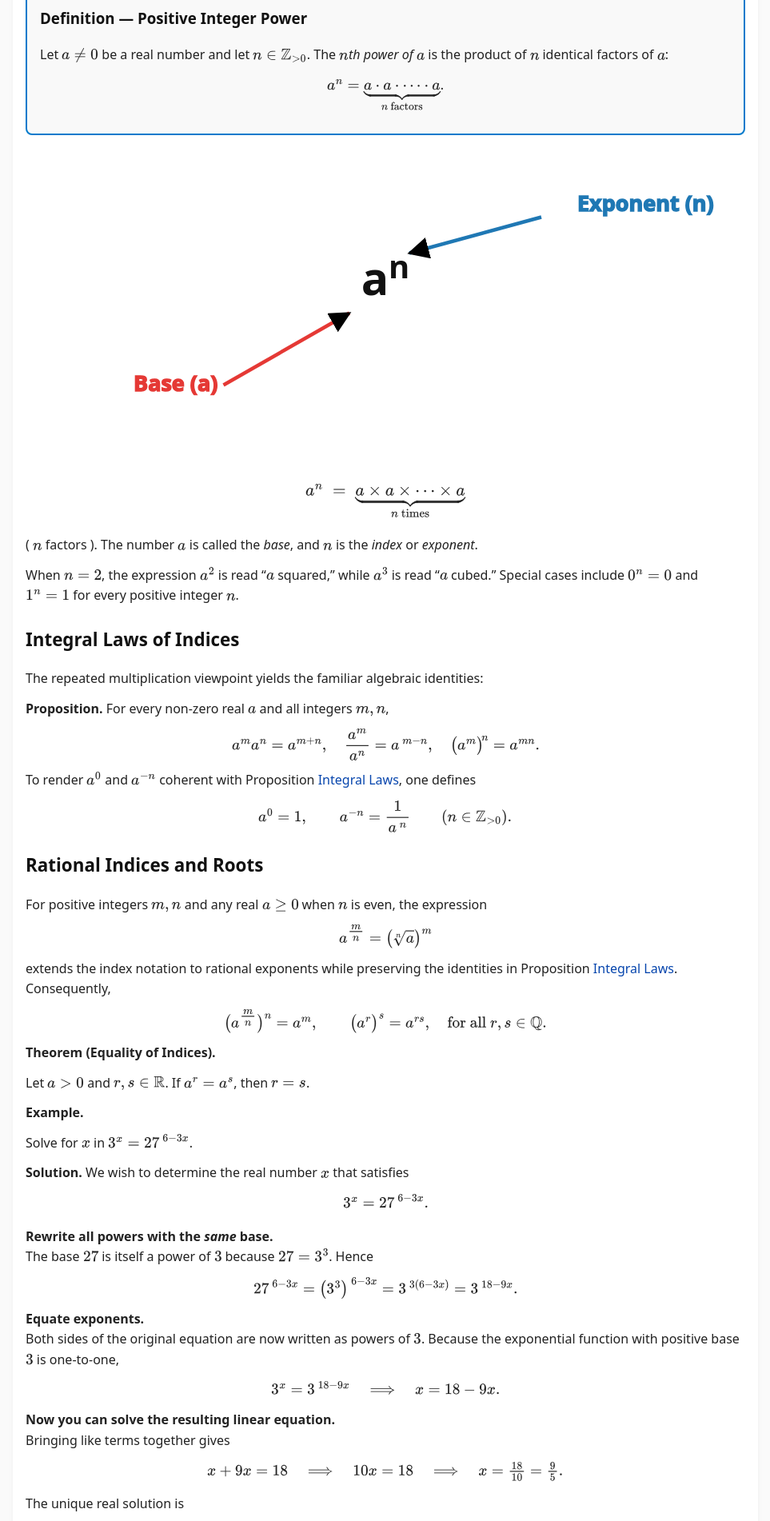
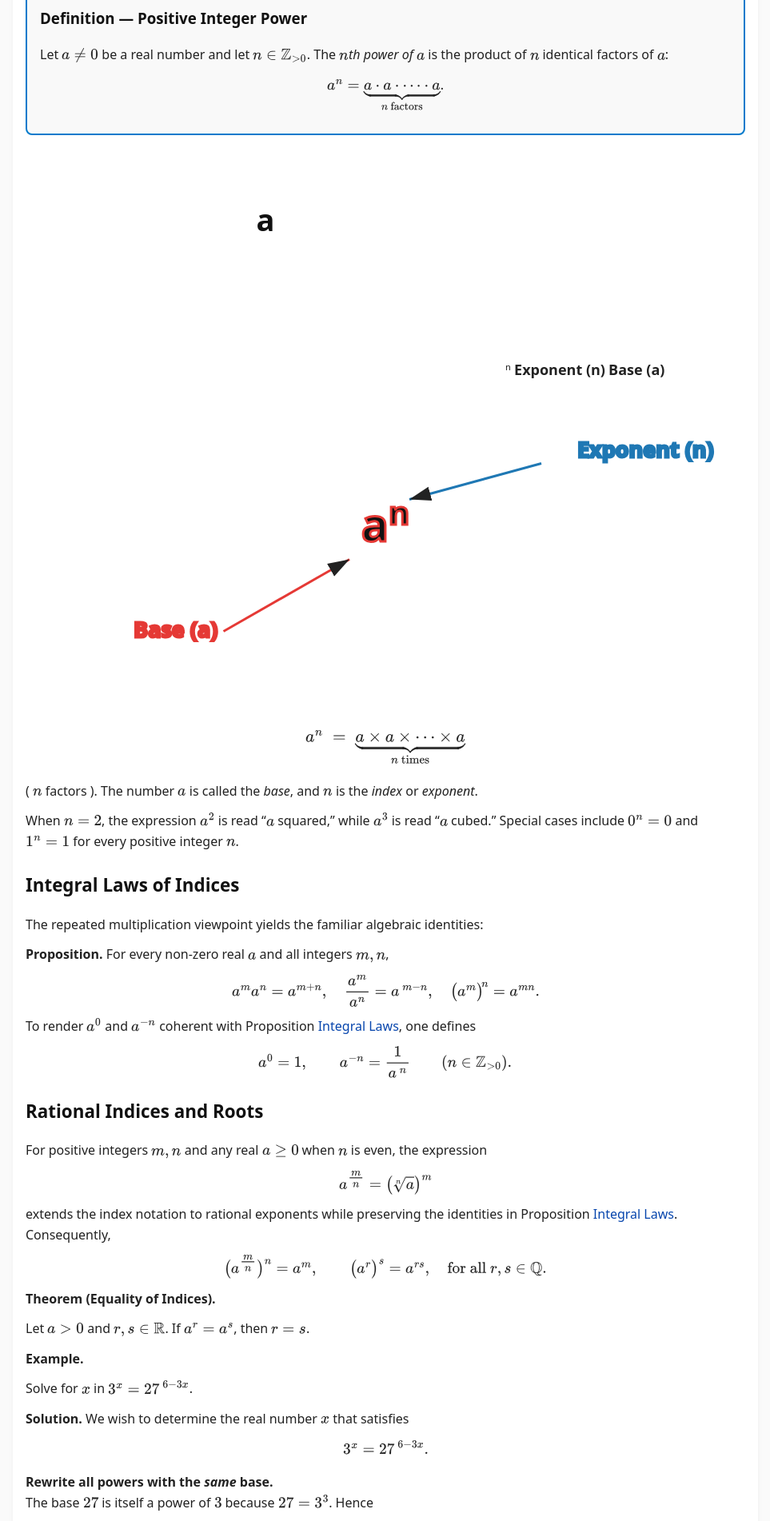
Before and after one commit to SaleemKamaludin/SaleemKamaludin.github.io, a Jekyll site: the page built from courses/math-1115/lecture-notes/lecture3.md, in a window 1280 px wide. Shown: the part 446-2348 px from the top of the page at 80% size, without its empty margins (158-1121 px from the left). Built offline with Jekyll 4.4.1, drawn with Linux system fonts in a browser that asks for light colours.

Commit message:
Update lecture3.md

```diff
--- a/courses/math-1115/lecture-notes/lecture3.md
+++ b/courses/math-1115/lecture-notes/lecture3.md
@@ -22,6 +22,107 @@ To ensure consistency, these operations must be performed in a **specific order*
     \( a^{n} = \underbrace{a \cdot a \cdot \dots \cdot a}_{n\ \text{factors}} \).
   </p>
 </div>
+
+
+
+
+
+
+
+
+
+
+
+
+
+
+<svg width="600" height="300" xmlns="http://www.w3.org/2000/svg" style="background-color: white; font-family: 'Segoe UI', Tahoma, Geneva, Verdana, sans-serif;">
+  <style>
+    .exp-text {
+      font-weight: 700;
+      font-size: 38px;
+      fill: #111;
+    }
+    .label {
+      font-weight: 600;
+      font-size: 18px;
+      fill: #6c757d;
+    }
+    .blue {
+      stroke: #0d6efd;
+      stroke-width: 2;
+    }
+    .red {
+      stroke: #dc3545;
+      stroke-width: 2;
+    }
+    .arrowhead {
+      fill: currentColor;
+    }
+  </style>
+
+  <!-- Define arrow marker -->
+  <defs>
+    <marker id="arrow" markerWidth="10" markerHeight="10" refX="9" refY="3" orient="auto" markerUnits="strokeWidth">
+      <path d="M0,0 L0,6 L9,3 z" class="arrowhead"/>
+    </marker>
+  </defs>
+
+  <!-- Main Formula: a^n -->
+  <text x="300" y="120" class="exp-text" text-anchor="middle">
+    a<span style="font-size: 70%; vertical-align: super;">n</span>
+  </text>
+
+  <!-- Exponent Label -->
+  <text x="460" y="50" class="label">Exponent (n)</text>
+  <!-- Arrow to exponent -->
+  <line x1="430" y1="55" x2="320" y2="85" class="blue" marker-end="url(#arrow)" />
+
+  <!-- Base Label -->
+  <text x="90" y="200" class="label">Base (a)</text>
+  <!-- Arrow to base -->
+  <line x1="165" y1="195" x2="270" y2="135" class="red" marker-end="url(#arrow)" />
+</svg>
+
+
+
+
+
+
+
+
+
+
+
+
+
+
+
+
+
+
+
+
+
+
+
+
+
+
+
+
+
+
+
+
+
+
+
+
+
+
+
+
 
 
 
```
